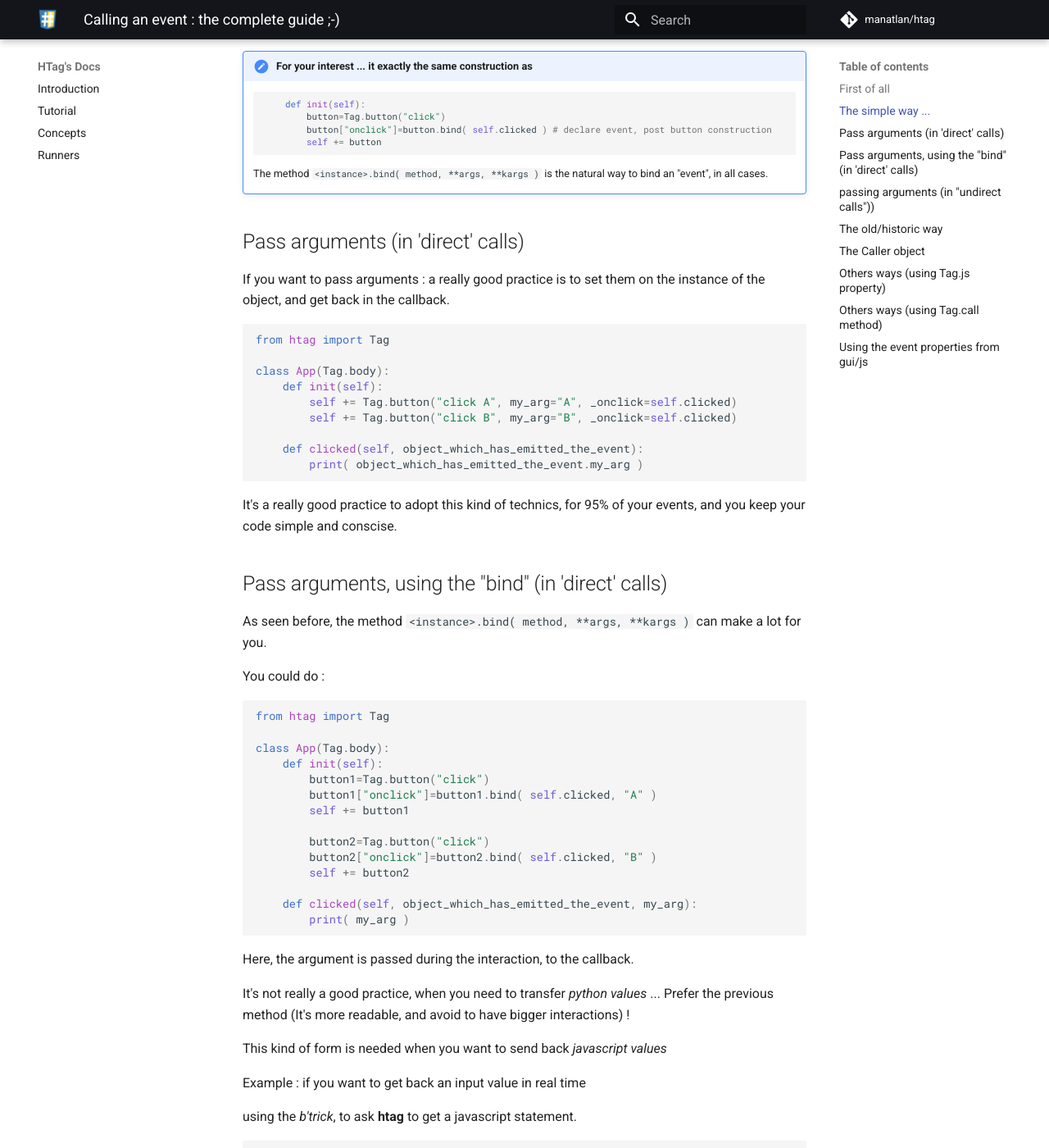
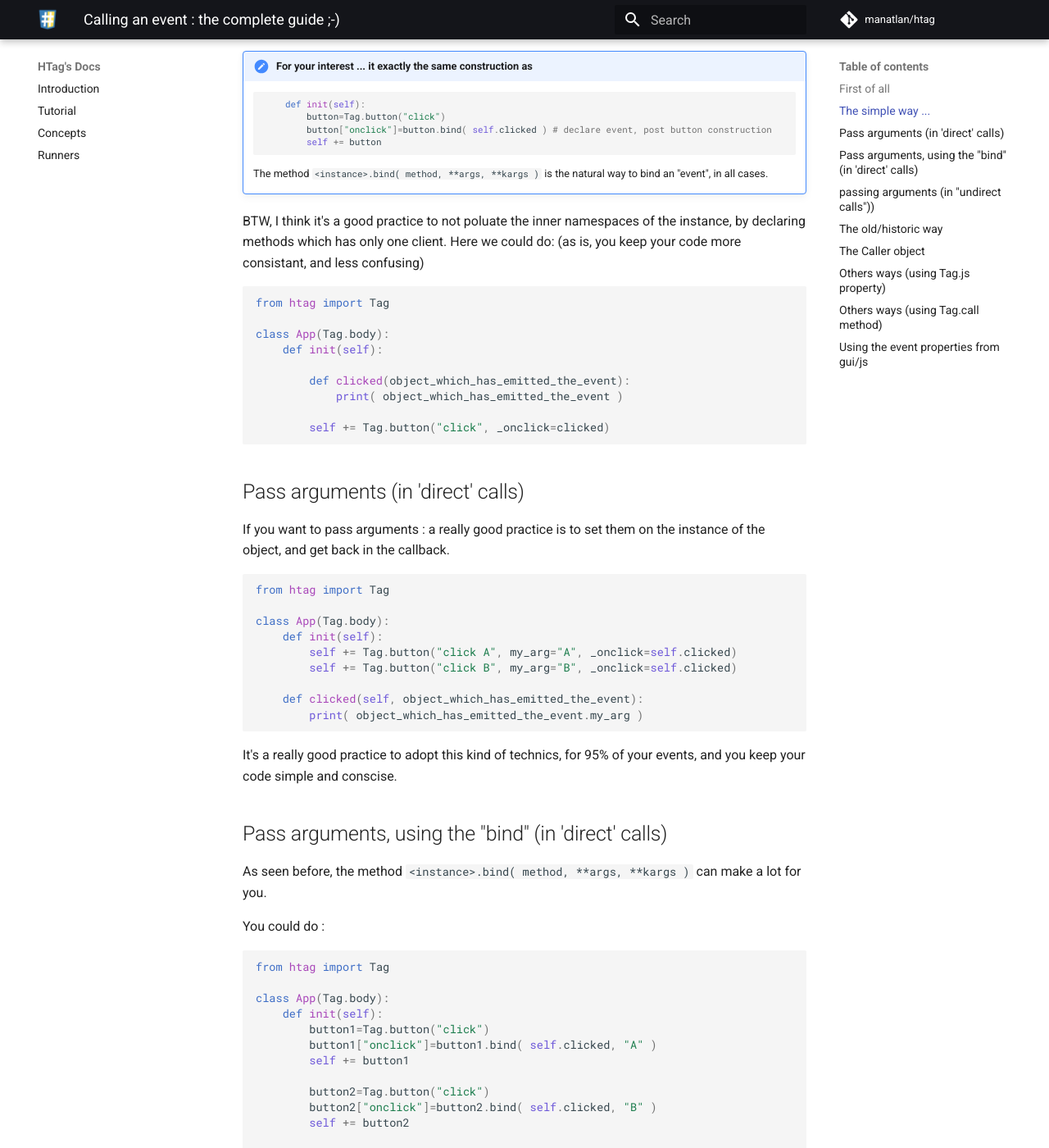
Before and after one commit to manatlan/htag, an MkDocs documentation site: the page built from docs/calling_an_event.md, in a window 1280 px wide and 1400 px high, scrolled down 971 px. Shown: the whole window at 82% size. Built offline with MkDocs 1.6.1 and Material for MkDocs 9.7.7, drawn with Linux system fonts in a browser that asks for light colours; comment, search, counter and statistics services are not loaded; some of the changed text lies outside the part shown.

Commit message:
Update calling_an_event.md

````diff
--- a/docs/calling_an_event.md
+++ b/docs/calling_an_event.md
@@ -45,6 +45,20 @@ This kind of interaction is called "direct" : the callback is directly called du
             self += button
     ```
     The method `<instance>.bind( method, **args, **kargs )` is the natural way to bind an "event", in all cases.
+
+BTW, I think it's a good practice to not poluate the inner namespaces of the instance, by declaring methods which has only one client. Here we could do:
+(as is, you keep your code more consistant, and less confusing)
+```python
+from htag import Tag
+
+class App(Tag.body):
+    def init(self):
+
+        def clicked(object_which_has_emitted_the_event):
+            print( object_which_has_emitted_the_event )
+
+        self += Tag.button("click", _onclick=clicked)
+```
 
 ## Pass arguments (in 'direct' calls)
 
@@ -94,7 +108,7 @@ This kind of form is needed when you want to send back _javascript values_
 
 Example : if you want to get back an input value in real time
 
-using the _b'trick_, to ask **htag** to get a javascript statement.
+using the _b'trick_, to ask **htag** to get a javascript statement. This trick let you declare statements (as byte string) which will be interpreted as a "javascript statement". It's really handy to interact easily, in bind methods only.
 
 ```python
 class App(Tag.body):
````
Also changed, not shown: other parts of docs/calling_an_event.md (+1 -1 lines).
